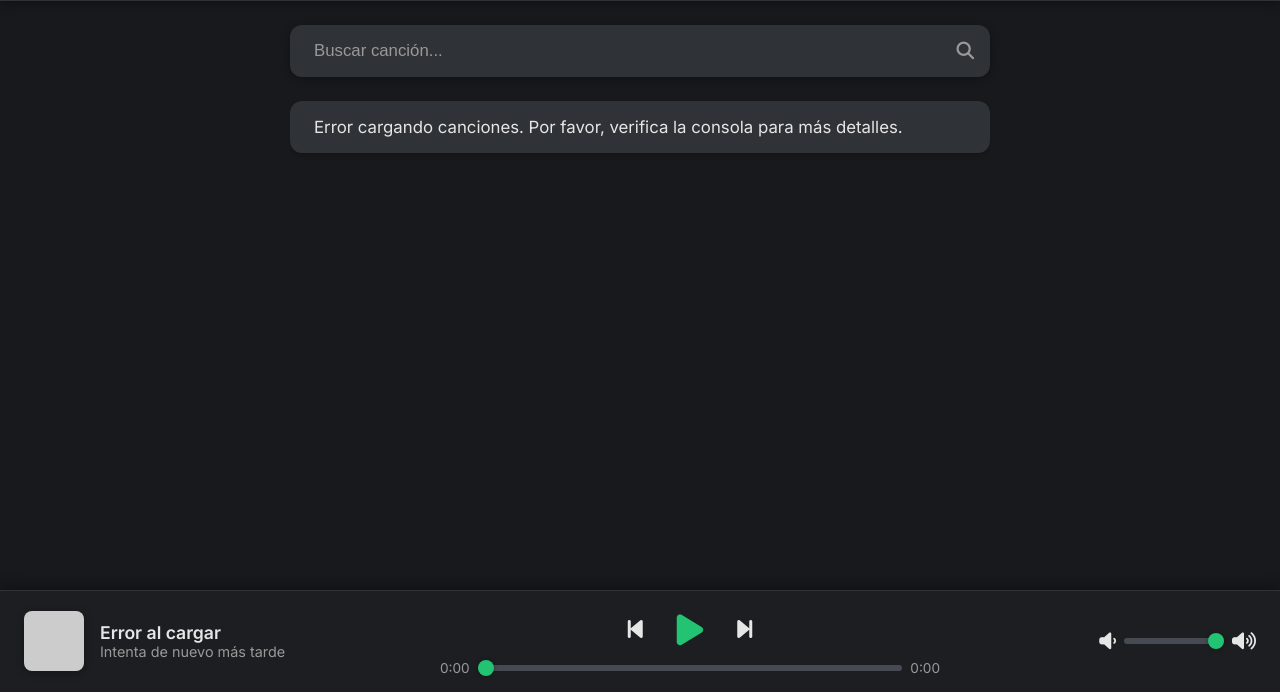
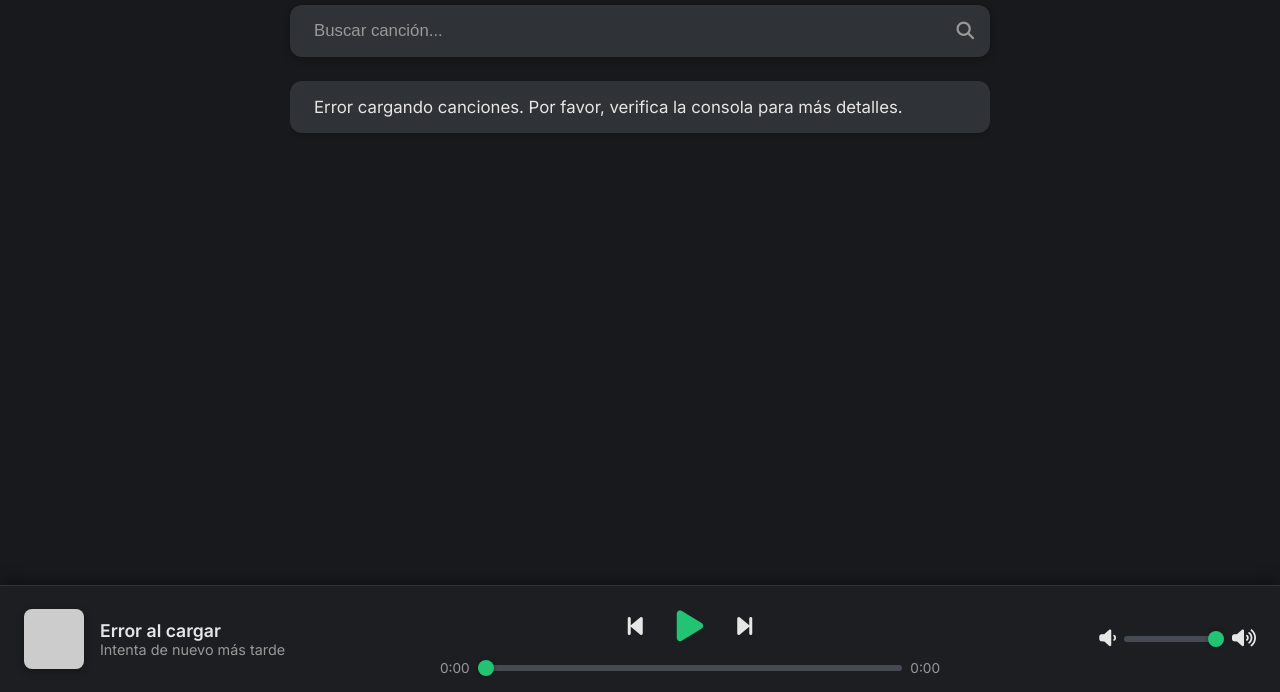
Before and after one commit to Zoniumgames/music-pack6-server, a plain HTML site: page index.html in a window 1280 px wide. Shown: the part 108-800 px from the top of the page. Drawn offline with Linux system fonts and the light colour scheme; no server answers; placeholder pictures from the web are drawn by us.

Commit message:
arreglo flexbox y agrego favicon

```diff
--- a/index.html
+++ b/index.html
@@ -1,5 +1,3 @@
----.---
-
 <!DOCTYPE html>
 <html lang="es">
 <head>
@@ -7,6 +5,7 @@
 <meta name="viewport" content="width=device-width, initial-scale=1" />
 <title>GAMMA - Music Player</title>
 <!-- Preconnect para Google Fonts para mejor rendimiento -->
+<link rel="icon" href="https://encrypted-tbn0.gstatic.com/images?q=tbn:ANd9GcQdrUvdIpGEbmwRwIPt8fUIjpB8kYXTywJiJZI0D1iZfQ&s">
 <link rel="preconnect" href="https://fonts.googleapis.com">
 <link rel="preconnect" href="https://fonts.gstatic.com" crossorigin>
 <!-- Importación de la fuente "Inter" para un diseño moderno -->
@@ -18,6 +17,11 @@
 
 <style>
   /* --- Variables CSS para una Paleta de Colores y Espaciado Escalable --- */
+
+html, body {
+  height: 100%;
+}
+
   :root {
     --color-bg-primary: hsl(220, 10%, 10%);   /* Fondo principal oscuro */
     --color-bg-secondary: hsl(220, 9%, 15%);  /* Fondo para header/footer */
```
